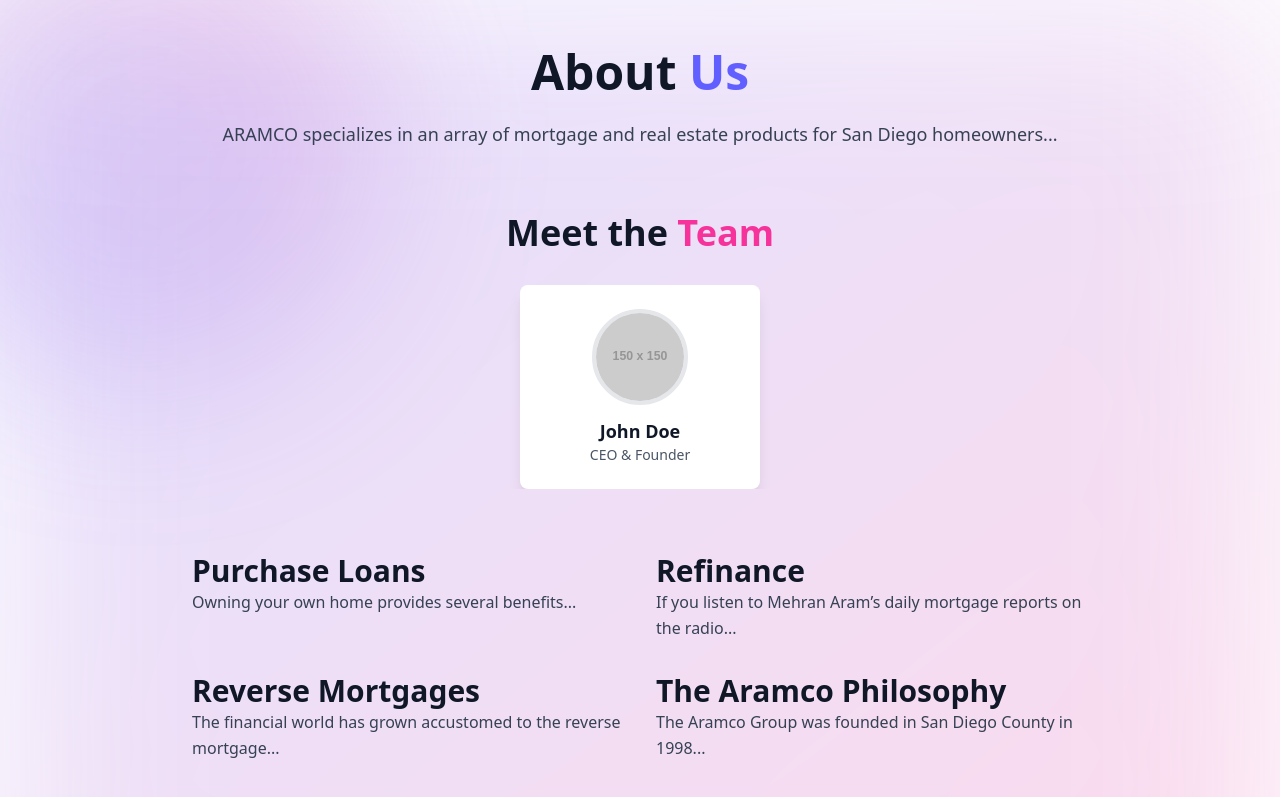
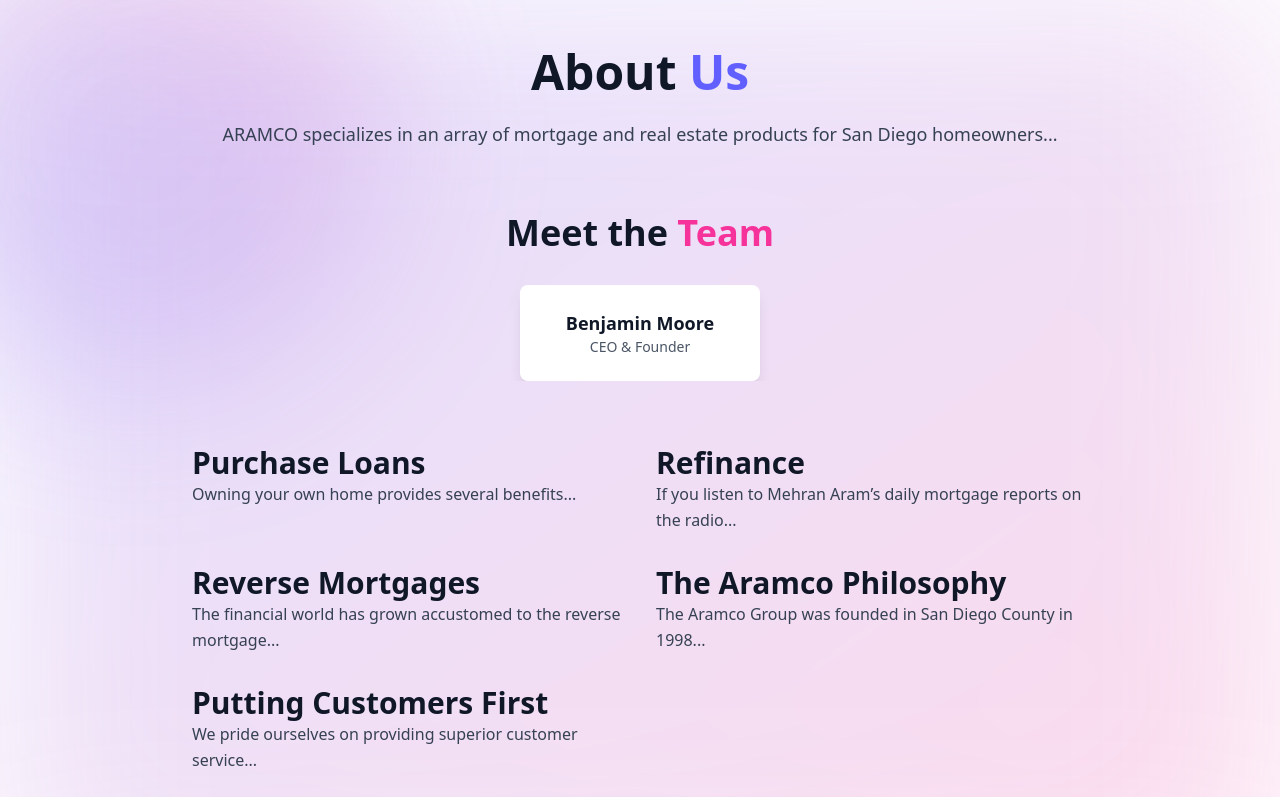
Before and after one commit to DozayMakanaki/Aramco, a React (Vite) app: page /about in a window 1280 px wide. Shown: the top 797 px of the page. Built offline with nearby package versions, Linux system fonts and the light colour scheme.

Commit message:
testimonial

```diff
--- a/src/components/About.jsx
+++ b/src/components/About.jsx
@@ -9,9 +9,8 @@
   const navigate = useNavigate(); // Initialize navigate function
 
   const teamMembers = [
-    { name: "John Doe", title: "CEO & Founder", image: "https://via.placeholder.com/150" },
-    { name: "Jane Smith", title: "Head of Operations", image: "https://via.placeholder.com/150" },
-    { name: "Mike Johnson", title: "Lead Mortgage Advisor", image: "https://via.placeholder.com/150" }
+    { name: "Benjamin Moore", title: "CEO & Founder",  },
+
   ];
 
   const slidingImages = [
@@ -64,7 +63,7 @@
           {teamMembers.map((member, index) => (
             <SwiperSlide key={index} className="flex justify-center">
               <motion.div whileHover={{ scale: 1.05 }} className="bg-white p-6 rounded-lg shadow-lg text-center w-60 mx-auto">
-                <img src={member.image} alt={member.name} className="w-24 h-24 mx-auto rounded-full mb-3 border-4 border-gray-200" />
+
                 <h3 className="text-lg font-semibold text-gray-900">{member.name}</h3>
                 <p className="text-gray-600 text-sm">{member.title}</p>
               </motion.div>
--- a/src/components/TestimonialsSection.jsx
+++ b/src/components/TestimonialsSection.jsx
@@ -11,31 +11,31 @@
     id: 1,
     name: "Robin Ayala Doe",
     image: "https://randomuser.me/api/portraits/men/77.jpg",
-    text: "Far far away, behind the word mountains, far from the countries Vokalia and Consonantia, there live the blind texts. Separated they live in Bookmarksgrove right at the coast.",
+    text: "Aramco streamlines the homeownership journey, offering expert solutions for purchasing, refinancing, and reverse mortgages. With a focus on innovation and client satisfaction, they make financing simple and stress-free.",
   },
   {
     id: 2,
     name: "John De marli",
     image: "https://randomuser.me/api/portraits/women/90.jpg",
-    text: "Far far away, behind the word mountains, far from the countries Vokalia and Consonantia, there live the blind texts. Separated they live in Bookmarksgrove.",
+    text: "Aramco simplifies home financing with expert guidance in purchasing, refinancing, and reverse mortgages. Their commitment to personalized service and smooth transactions makes them a trusted choice for homeowners seeking financial freedom.",
   },
   {
     id: 3,
     name: "Rowhan Smith",
     image: "https://randomuser.me/api/portraits/men/90.jpg",
-    text: "When she reached the first hills of the Mountains, she had a last view back on the of her hometown Bookmarksgrove, the headline.",
+    text: "Aramco transforms the homeownership experience with expert solutions for buying, refinancing, and reverse mortgages. Their seamless process, personalized approach, and industry expertise make them a trusted partner for homeowners at every stage. Reliable, efficient, and dedicated to your financial well-being!",
   },
   {
     id: 4,
     name: "Sarah Johnson",
     image: "https://randomuser.me/api/portraits/women/45.jpg",
-    text: "The customer service has been exceptional. They went above and beyond to help me solve my problems and were always available when I needed them.",
+    text: "Aramco simplifies home financing, whether you're buying, refinancing, or exploring a reverse mortgage. Their expertise and dedication ensure a smooth and hassle-free experience for every homeowner.",
   },
   {
     id: 5,
     name: "Michael Chen",
     image: "https://randomuser.me/api/portraits/men/32.jpg",
-    text: "I've been using their services for over a year now and couldn't be happier. The platform is intuitive and the features are exactly what I needed for my business.",
+    text: "Aramco transforms homeownership with expert solutions for buying, refinancing, and reverse mortgages, making the process seamless and stress-free.",
   },
   {
     id: 6,
```
